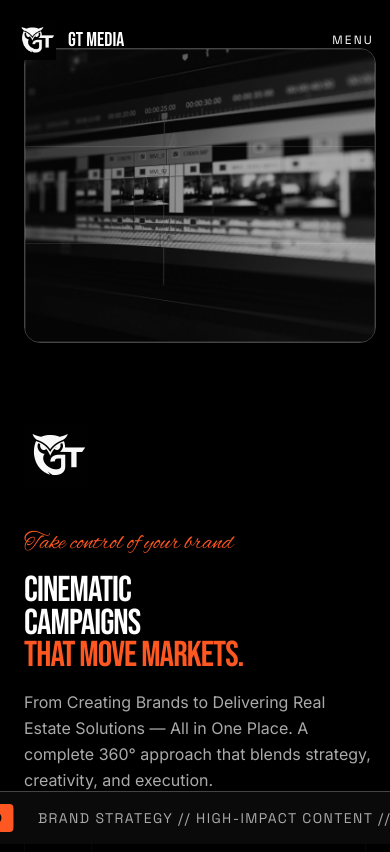
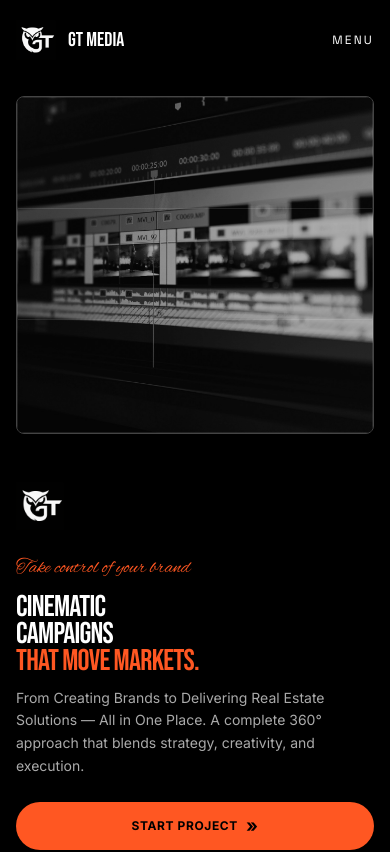
Before and after one commit to ashdevelops10/GT-Media, a Next.js app: page / in a window 390 px wide. Shown: the top 852 px of the page. Built offline with nearby package versions, Linux system fonts and the light colour scheme.

Commit message:
Add mobile viewport meta, improve Container and navigation touch targets
Co-authored-by: ashdevelops10 <132490308+ashdevelops10@users.noreply.github.com>

```diff
--- a/app/globals.css
+++ b/app/globals.css
@@ -213,16 +213,43 @@
     max-width: 80rem;
     margin-left: auto;
     margin-right: auto;
-    padding-left: 1.5rem;
-    padding-right: 1.5rem;
+    padding-left: 1rem;
+    padding-right: 1rem;
+  }
+
+  @media (min-width: 640px) {
+    .luxury-container {
+      padding-left: 1.5rem;
+      padding-right: 1.5rem;
+    }
   }
 
   .luxury-hero-container {
     max-width: 90rem;
     margin-left: auto;
     margin-right: auto;
-    padding-left: 1.5rem;
-    padding-right: 1.5rem;
+    padding-left: 1rem;
+    padding-right: 1rem;
+  }
+
+  @media (min-width: 640px) {
+    .luxury-hero-container {
+      padding-left: 1.5rem;
+      padding-right: 1.5rem;
+    }
+  }
+
+  /* Mobile-optimized touch targets */
+  .touch-target {
+    min-height: 48px;
+    min-width: 48px;
+  }
+
+  /* Prevent text overflow on mobile */
+  .mobile-text-wrap {
+    word-wrap: break-word;
+    overflow-wrap: break-word;
+    hyphens: auto;
   }
 
   /* Typography utilities */
--- a/app/layout.tsx
+++ b/app/layout.tsx
@@ -63,6 +63,10 @@ export const metadata: Metadata = {
 };
 
 export const viewport: Viewport = {
+  width: "device-width",
+  initialScale: 1,
+  maximumScale: 5,
+  userScalable: true,
   themeColor: "#000000"
 };
 
--- a/components/home/HomeHero.tsx
+++ b/components/home/HomeHero.tsx
@@ -23,17 +23,17 @@ export function HomeHero() {
 
   return (
     <section
-      className="relative h-[100dvh] w-full flex items-center bg-black text-white overflow-hidden pt-12 md:pt-16 lg:pt-20"
+      className="relative min-h-[100dvh] w-full flex items-center bg-black text-white overflow-hidden pt-16 sm:pt-20 md:pt-24 lg:pt-20"
       data-hero-root
     >
-      <Container className="h-full relative z-10">
-        <div className="grid grid-cols-12 gap-8 lg:gap-12 h-full items-stretch">
+      <Container className="h-full relative z-10 py-8 sm:py-12">
+        <div className="grid grid-cols-12 gap-4 sm:gap-6 lg:gap-12 h-full items-stretch min-h-[calc(100dvh-8rem)] sm:min-h-[calc(100dvh-10rem)]">
 
           {/* COLUMN 1: PITCH & CONTENT (Left, 5 cols on lg) */}
-          <div className="col-span-12 lg:col-span-5 flex flex-col justify-center py-12 order-2 lg:order-1 relative z-20">
+          <div className="col-span-12 lg:col-span-5 flex flex-col justify-center py-8 sm:py-12 order-2 lg:order-1 relative z-20">
             {/* Mobile Logo Show */}
-            <div className="lg:hidden mb-10">
-              <div className="relative w-16 h-16">
+            <div className="lg:hidden mb-6 sm:mb-8">
+              <div className="relative w-12 h-12 sm:w-16 sm:h-16">
                 <NextImage
                   src="/logos/file_000000001db4720692432eb1b5ba9db6.png"
                   alt="GT Media Logo"
@@ -48,30 +48,30 @@ export function HomeHero() {
               animate={{ opacity: 1, x: 0 }}
               transition={{ duration: 0.8, ease: "easeOut" }}
             >
-              <p className="font-script text-orange text-2xl md:text-3xl mb-4">
+              <p className="font-script text-orange text-xl sm:text-2xl md:text-3xl mb-3 sm:mb-4">
                 Take control of your brand
               </p>
 
-              <h1 className="font-display text-4xl md:text-5xl xl:text-7xl leading-[0.9] uppercase mb-4 tracking-tight">
+              <h1 className="font-display text-3xl sm:text-4xl md:text-5xl xl:text-7xl leading-[0.9] uppercase mb-3 sm:mb-4 tracking-tight">
                 <span className="block text-white">Cinematic</span>
                 <span className="block text-white">campaigns</span>
                 <span className="block text-orange">that move markets.</span>
               </h1>
 
-              <p className="text-gray-light text-base md:text-lg mb-8 max-w-[50ch] leading-relaxed">
+              <p className="text-gray-light text-sm sm:text-base md:text-lg mb-6 sm:mb-8 max-w-[50ch] leading-relaxed">
                 From Creating Brands to Delivering Real Estate Solutions — All in One Place. A complete 360° approach that blends strategy, creativity, and execution.
               </p>
 
-              <div className="flex flex-col sm:flex-row gap-4">
+              <div className="flex flex-col sm:flex-row gap-3 sm:gap-4">
                 <Link
                   href="/contact"
-                  className="inline-flex items-center justify-center gap-2 h-12 px-8 bg-orange text-black text-xs font-bold uppercase tracking-wider rounded-full hover:bg-white transition-all duration-300"
+                  className="inline-flex items-center justify-center gap-2 h-12 sm:h-14 px-6 sm:px-8 bg-orange text-black text-xs sm:text-sm font-bold uppercase tracking-wider rounded-full hover:bg-white transition-all duration-300"
                 >
                   Start Project <span className="text-lg">»</span>
                 </Link>
                 <Link
                   href="/work"
-                  className="inline-flex items-center justify-center gap-2 h-12 px-8 border border-gray text-white text-xs font-bold uppercase tracking-wider rounded-full hover:border-orange hover:text-orange transition-all duration-300"
+                  className="inline-flex items-center justify-center gap-2 h-12 sm:h-14 px-6 sm:px-8 border border-gray text-white text-xs sm:text-sm font-bold uppercase tracking-wider rounded-full hover:border-orange hover:text-orange transition-all duration-300"
                 >
                   View Work
                 </Link>
@@ -117,7 +117,7 @@ export function HomeHero() {
           </div>
 
           {/* COLUMN 3: IMAGE SLIDER (Right, 6 cols) */}
-          <div className="col-span-12 lg:col-span-6 h-[35vh] sm:h-[40vh] lg:h-[75vh] order-1 lg:order-3 relative rounded-2xl lg:rounded-3xl overflow-hidden border border-gray-dark group">
+          <div className="col-span-12 lg:col-span-6 h-[40vh] sm:h-[45vh] md:h-[50vh] lg:h-[75vh] order-1 lg:order-3 relative rounded-lg sm:rounded-xl lg:rounded-3xl overflow-hidden border border-gray-dark group">
             <AnimatePresence mode="wait">
               <motion.div
                 key={currentImageIndex}
@@ -133,7 +133,7 @@ export function HomeHero() {
                   fill
                   className="object-cover grayscale group-hover:grayscale-0 transition-all duration-700"
                   priority={currentImageIndex === 0}
-                  sizes="(max-width: 768px) 100vw, (max-width: 1200px) 80vw, 1920px"
+                  sizes="(max-width: 640px) 100vw, (max-width: 1024px) 100vw, 50vw"
                 />
                 <div className="absolute inset-0 bg-black/30 group-hover:bg-transparent transition-colors duration-500" />
               </motion.div>
@@ -150,12 +150,12 @@ export function HomeHero() {
       </Container>
 
       {/* Marquee Bottom */}
-      <div className="absolute bottom-0 left-0 right-0 border-t border-gray-dark bg-carbon py-3 z-30">
-        <div className="animate-marquee whitespace-nowrap flex gap-12">
+      <div className="absolute bottom-0 left-0 right-0 border-t border-gray-dark bg-carbon py-2 sm:py-3 z-30 overflow-hidden">
+        <div className="animate-marquee whitespace-nowrap flex gap-6 sm:gap-12">
           {[...Array(6)].map((_, i) => (
-            <div key={i} className="flex items-center gap-6">
-              <span className="text-sm font-bold bg-orange text-black px-3 py-1 rounded-sm">STUDIO</span>
-              <span className="text-gray-light font-accent text-sm uppercase tracking-widest">
+            <div key={i} className="flex items-center gap-3 sm:gap-6">
+              <span className="text-xs sm:text-sm font-bold bg-orange text-black px-2 sm:px-3 py-1 rounded-sm">STUDIO</span>
+              <span className="text-gray-light font-accent text-xs sm:text-sm uppercase tracking-widest">
                 BRAND STRATEGY // HIGH-IMPACT CONTENT // PRECISION MEDIA // RESULTS DRIVEN //
               </span>
             </div>
--- a/components/layout/Container.tsx
+++ b/components/layout/Container.tsx
@@ -9,13 +9,13 @@ interface ContainerProps {
 
 export function Container({ children, className, size = "default" }: ContainerProps) {
   const sizeClasses = {
-    default: "max-w-[1680px]",
-    narrow: "max-w-[1280px]",
-    wide: "max-w-[1920px]",
+    default: "max-w-full md:max-w-[1680px]",
+    narrow: "max-w-full md:max-w-[1280px]",
+    wide: "max-w-full md:max-w-[1920px]",
   };
 
   return (
-    <div className={cn("mx-auto px-6 md:px-12 lg:px-16 xl:px-[72px]", sizeClasses[size], className)}>
+    <div className={cn("mx-auto px-4 sm:px-6 md:px-12 lg:px-16 xl:px-[72px]", sizeClasses[size], className)}>
       {children}
     </div>
   );
--- a/components/nav/Nav.tsx
+++ b/components/nav/Nav.tsx
@@ -40,8 +40,9 @@ export default function Nav() {
         {/* Mobile Menu Button */}
         <button
           onClick={() => setIsOpen(!isOpen)}
-          className="md:hidden p-2 text-white focus:outline-none"
+          className="md:hidden p-3 text-white focus:outline-none focus:ring-2 focus:ring-orange focus:ring-offset-2 focus:ring-offset-onyx rounded-md min-w-[48px] min-h-[48px] flex items-center justify-center"
           aria-label="Toggle menu"
+          aria-expanded={isOpen}
         >
           <svg className="w-6 h-6" viewBox="0 0 24 24" fill="none" xmlns="http://www.w3.org/2000/svg">
             {isOpen ? (
@@ -64,7 +65,7 @@ export default function Nav() {
               <Link
                 href={item.href}
                 onClick={() => setIsOpen(false)}
-                className="block py-3 text-base text-graphite-400 transition-colors duration-xs hover:text-white border-b border-graphite-700/20 last:border-0"
+                className="block py-4 px-2 text-base text-graphite-400 transition-colors duration-xs hover:text-white border-b border-graphite-700/20 last:border-0 min-h-[48px] flex items-center"
               >
                 {item.label}
               </Link>
```
Also changed, not shown: components/nav/Footer.tsx (+27 -27 lines).
